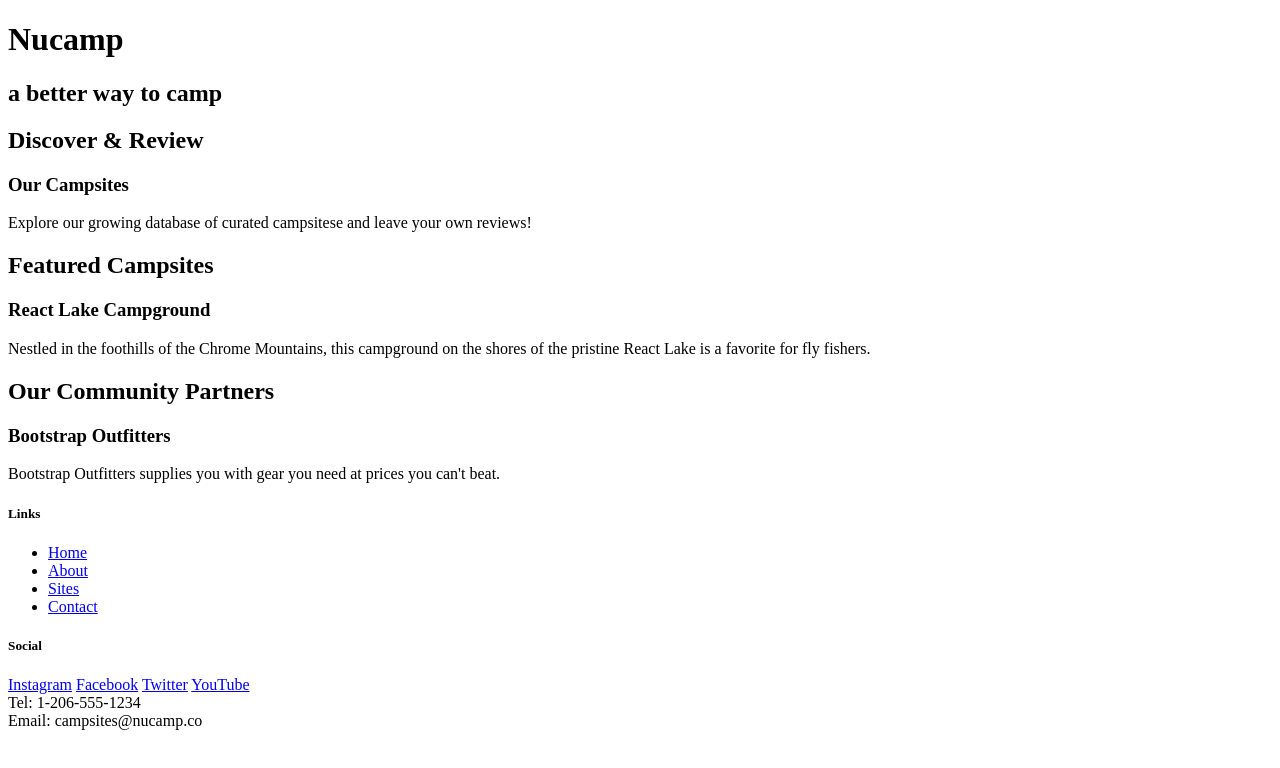
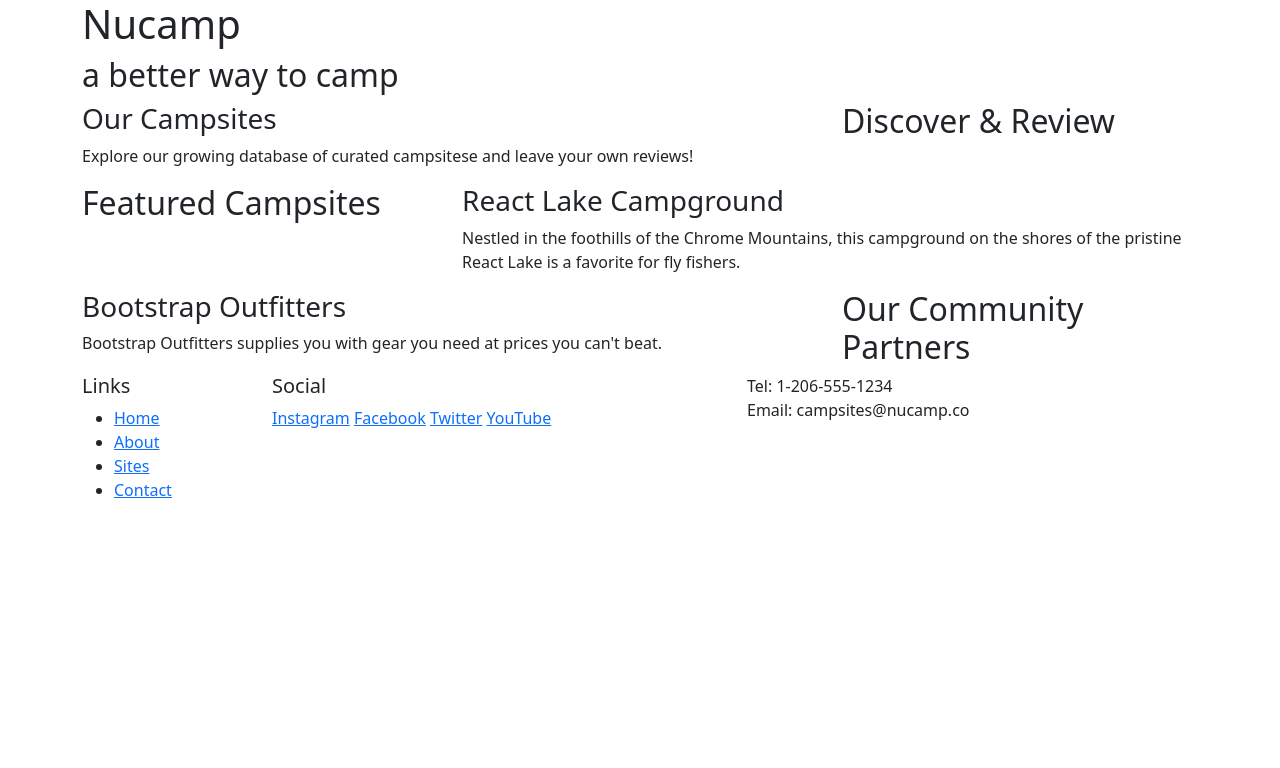
Before and after one commit to jeremyjtvds-cpu/nucampsite2, a plain HTML site: page nucampsite2/index.html in a window 1280 px wide. Drawn offline with nearby package versions, Linux system fonts and the light colour scheme.

Commit message:
the bootstrap grid

```diff
--- a/nucampsite2/index.html
+++ b/nucampsite2/index.html
@@ -7,7 +7,7 @@
     <meta name="viewport" content="width=device-width, initial-scale=1" />
 
     <!-- Bootstrap CSS -->
-    <script src="https://cdn.jsdelivr.net/npm/bootstrap@5.2.3/dist/js/bootstrap.bundle.min.js" integrity="sha384-kenU1KFdBIe4zVF0s0G1M5b4hcpxyD9F7jL+jjXkk+Q2h455rYXK/7HAuoJl+0I4" crossorigin="anonymous"></script>
+    <link href="https://cdn.jsdelivr.net/npm/bootstrap@5.2.3/dist/css/bootstrap.min.css" rel="stylesheet">
 
     <title>Nucamp: A Better Way to Camp</title>
 </head>
@@ -16,40 +16,58 @@
 
     <!-- header -->
      <header>
-        <div>
+        <div class="container">
+            <div class="row">
+                <div class="col">
                     <h1>Nucamp</h1>
                     <h2>a better way to camp</h2>
+                </div>
+            </div>
         </div>
      </header>
 
      <!-- main section -->
-      <main>
+      <main class="container">
 
         <!-- discover section -->
-         <section>
+         <section class="row">
+            <div class="col-sm-4 col md-3 order-sm-last">
                 <h2>Discover & Review</h2>
+            </div>
+            <div class="col">
                 <h3>Our Campsites</h3>
             <p>Explore our growing database of curated campsitese and leave your own reviews!</p>
+            </div>
          </section>
 
          <!-- feature section -->
-          <section>
+          <section class="row">
+            <div class="col-sm-4 col md-3">
                 <h2>Featured Campsites</h2>
+            </div>
+            <div class="col">
                 <h3>React Lake Campground</h3>
                 <p>Nestled in the foothills of the Chrome Mountains, this campground on the shores of the pristine React Lake is a favorite for fly fishers.</p>
+            </div>
             </section>
 
           <!-- partner section -->
-           <section>
+           <section class="row">
+            <div class="col-sm-4 col md-3 order-sm-last">
                 <h2>Our Community Partners</h2>
+            </div>
+            <div class="col">
                 <h3>Bootstrap Outfitters</h3>
                 <p>Bootstrap Outfitters supplies you with gear you need at prices you can't beat.</p>
+            </div>
             </section>
       </main>
 
       <!-- footer -->
        <footer>
-            <div>
+        <div class="container">
+            <div class="row">
+                <div class="col-4 col-sm-2">
                     <h5>Links</h5>
                     <ul>
                         <li><a href="#">Home</a></li>
@@ -58,18 +76,21 @@
                         <li><a href="#">Contact</a></li>
                     </ul>
                 </div>
-            <div>
+                <div class="col-6 col-sm-5">
                     <h5>Social</h5>
                     <a href="http://instagram.com/">Instagram</a>
                     <a href="http://facebook.com/">Facebook</a>
                     <a href="http://twitter.com/">Twitter</a>
                     <a href="http://youtube.com/">YouTube</a>
                 </div>
-            <div>
+                <div class="col-sm-4">
                     Tel: 1-206-555-1234<br />
                     Email: campsites@nucamp.co
                 </div>
+           </div>
+        </div>
     </footer>
 
+<script src="https://cdn.jsdelivr.net/npm/bootstrap@5.3.2/dist/js/bootstrap.bundle.min.js"></script>
 </body>
 </html>
```
Lines whose indentation alone changed are shown as unchanged.
